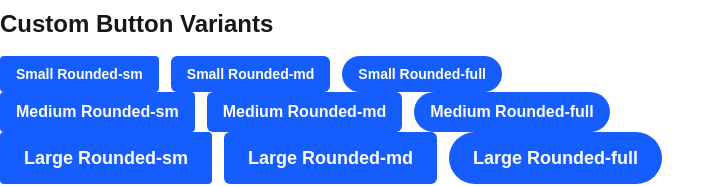
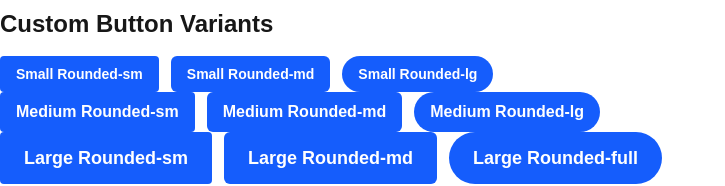
Before and after one commit to homemix/alx-project-0x00-setup, a Next.js app in the folder alx-project-0x00/: page /landing in a window 1280 px wide. Shown: the part 442-628 px from the top of the page, without its empty margins (0-725 px from the left). Built offline with nearby package versions, Linux system fonts and the light colour scheme.

Commit message:
UPDATE:  Create a button component that accepts title and styles as an argument.

```diff
--- a/alx-project-0x00/interfaces/index.ts
+++ b/alx-project-0x00/interfaces/index.ts
@@ -5,5 +5,6 @@
 export interface ButtonProps {
     title: string;
     className?: string;
+    styles?: string;
     onClick?: () => void;
 }
--- a/alx-project-0x00/pages/landing.tsx
+++ b/alx-project-0x00/pages/landing.tsx
@@ -14,14 +14,14 @@
             <div className="flex gap-3">
                 <Button title="Small Rounded-sm" className="text-sm px-3 py-1 rounded-sm"/>
                 <Button title="Small Rounded-md" className="text-sm px-3 py-1 rounded-md"/>
-                <Button title="Small Rounded-full" className="text-sm px-3 py-1 rounded-full"/>
+                <Button title="Small Rounded-lg" className="text-sm px-3 py-1 rounded-full"/>
             </div>
 
 
             <div className="flex gap-3">
                 <Button title="Medium Rounded-sm" className="text-base px-4 py-2 rounded-sm"/>
                 <Button title="Medium Rounded-md" className="text-base px-4 py-2 rounded-md"/>
-                <Button title="Medium Rounded-full" className="text-base px-4 py-2 rounded-full"/>
+                <Button title="Medium Rounded-lg" className="text-base px-4 py-2 rounded-full"/>
             </div>
 
 
```
